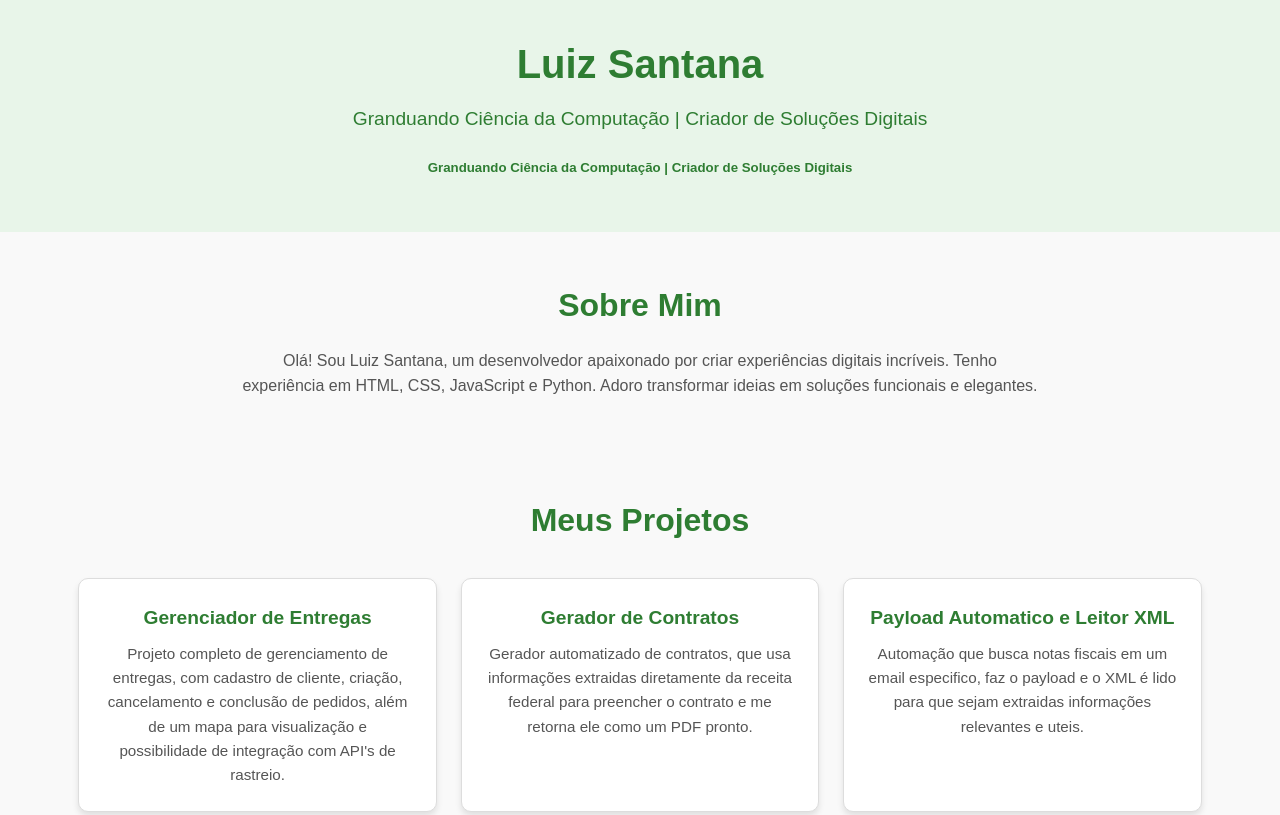
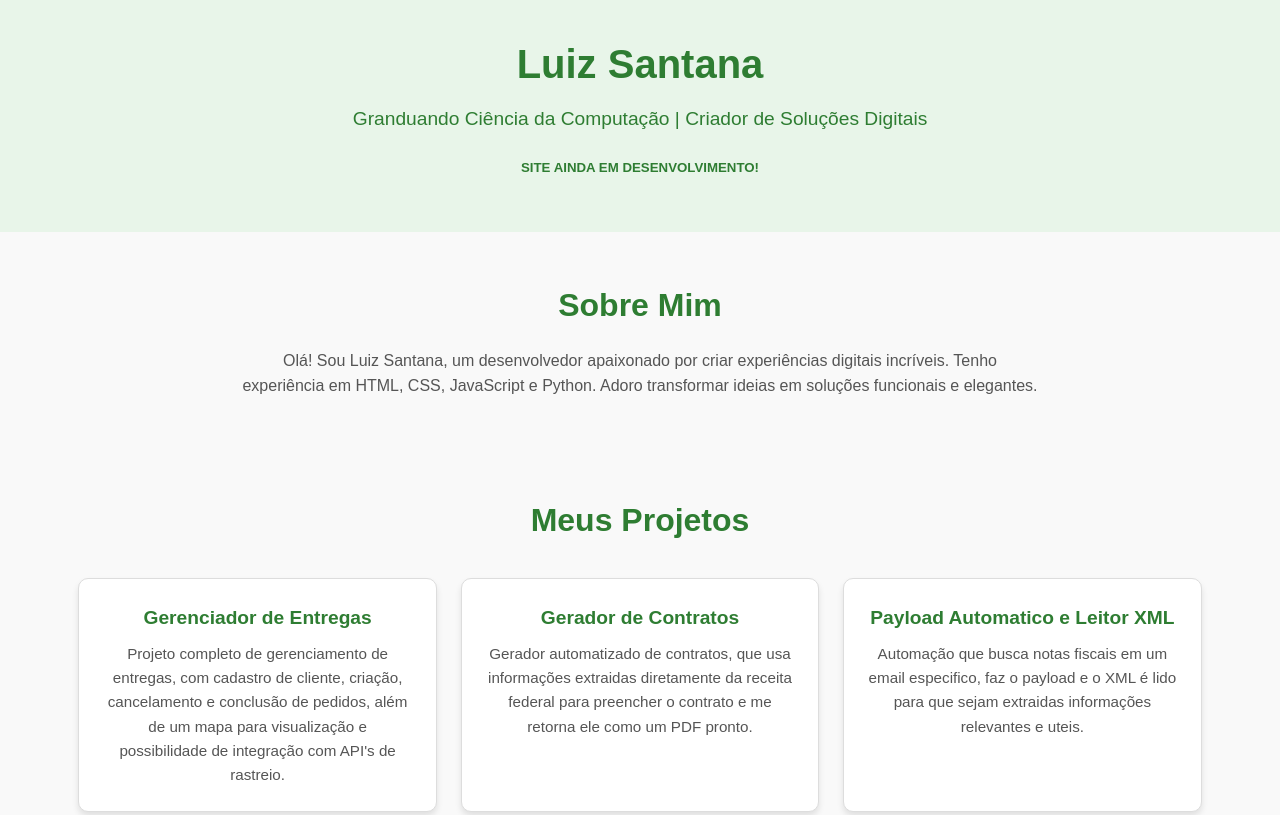
Before and after one commit to SantLuiz/Portifolio, a plain HTML site: page index.html in a window 1280 px wide. Shown: the top 815 px of the page. Drawn offline with Linux system fonts and the light colour scheme.

Commit message:
Update index.html

```diff
--- a/index.html
+++ b/index.html
@@ -11,7 +11,7 @@
         <div class="container">
             <h1>Luiz Santana</h1>
             <p>Granduando Ciência da Computação | Criador de Soluções Digitais</p>
-            <h5>Granduando Ciência da Computação | Criador de Soluções Digitais</h5>
+            <h5>SITE AINDA EM DESENVOLVIMENTO!</h5>
         </div>
     </header>
 
```
